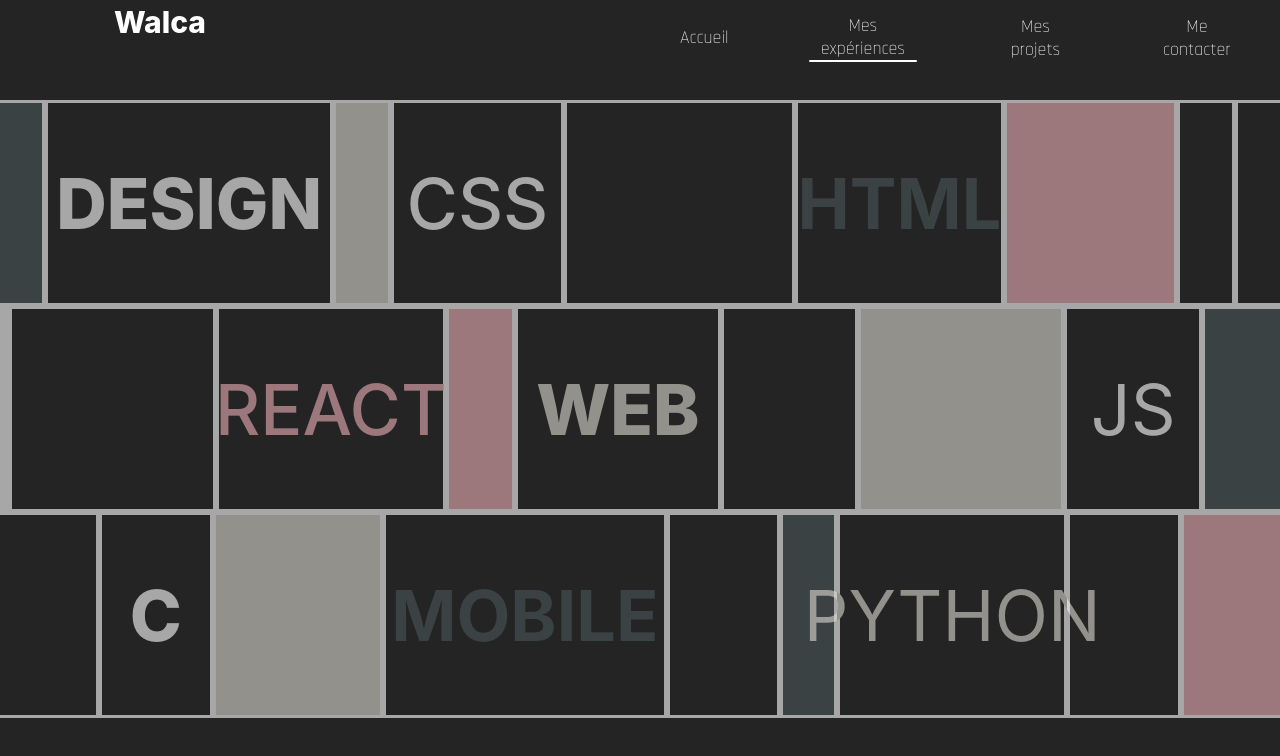
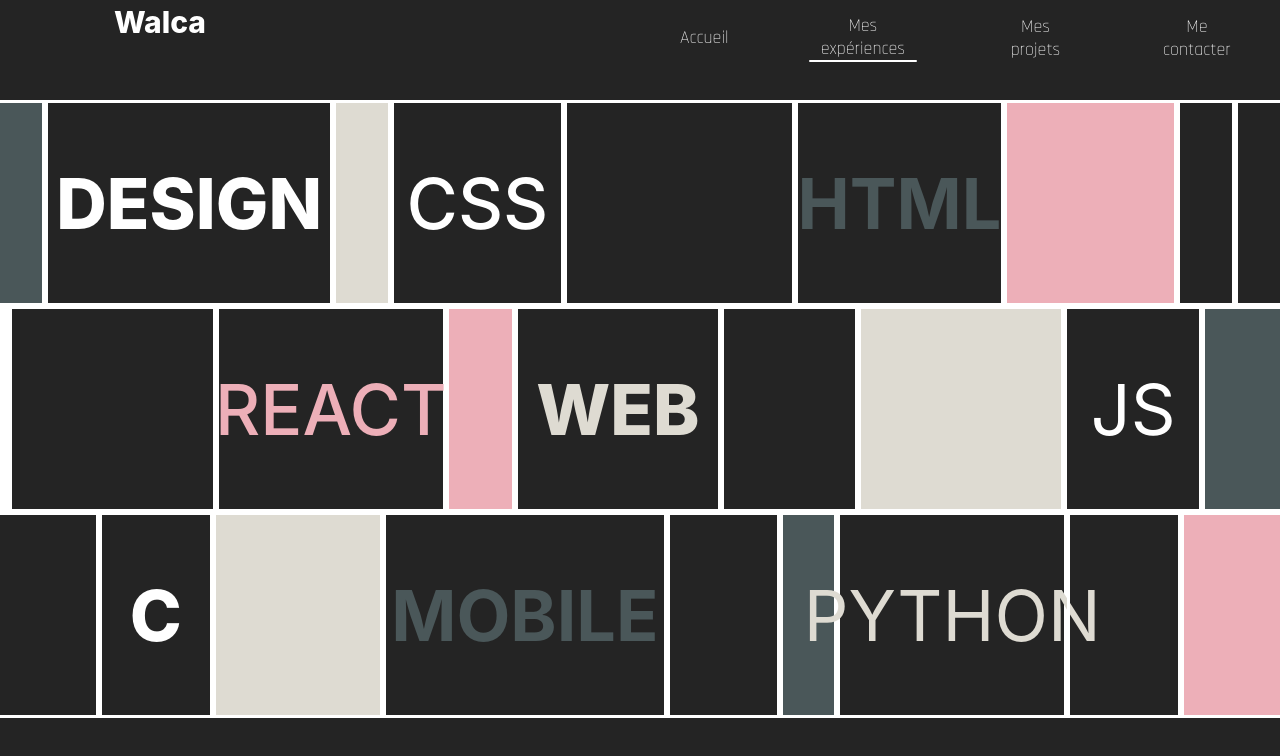
Before and after one commit to Aurelien-le-camus/Gsap-Portfolio, a React (Create React App) app: page /experiences in a window 1280 px wide. Shown: the top 756 px of the page. Built offline with nearby package versions, Linux system fonts and the light colour scheme.

Commit message:
[FIX]: fixing opacity change

```diff
--- a/src/cssAnimations/rectangleHover.css
+++ b/src/cssAnimations/rectangleHover.css
@@ -4,9 +4,9 @@
   background: transparent;
   transition: opacity 0.3 ease;
   cursor: default;
-  opacity: 0.6;
+  opacity: 1;
 }
 
 .rectangleContainer:hover {
-  opacity: 1;
+  opacity: 0.5;
 }
```
